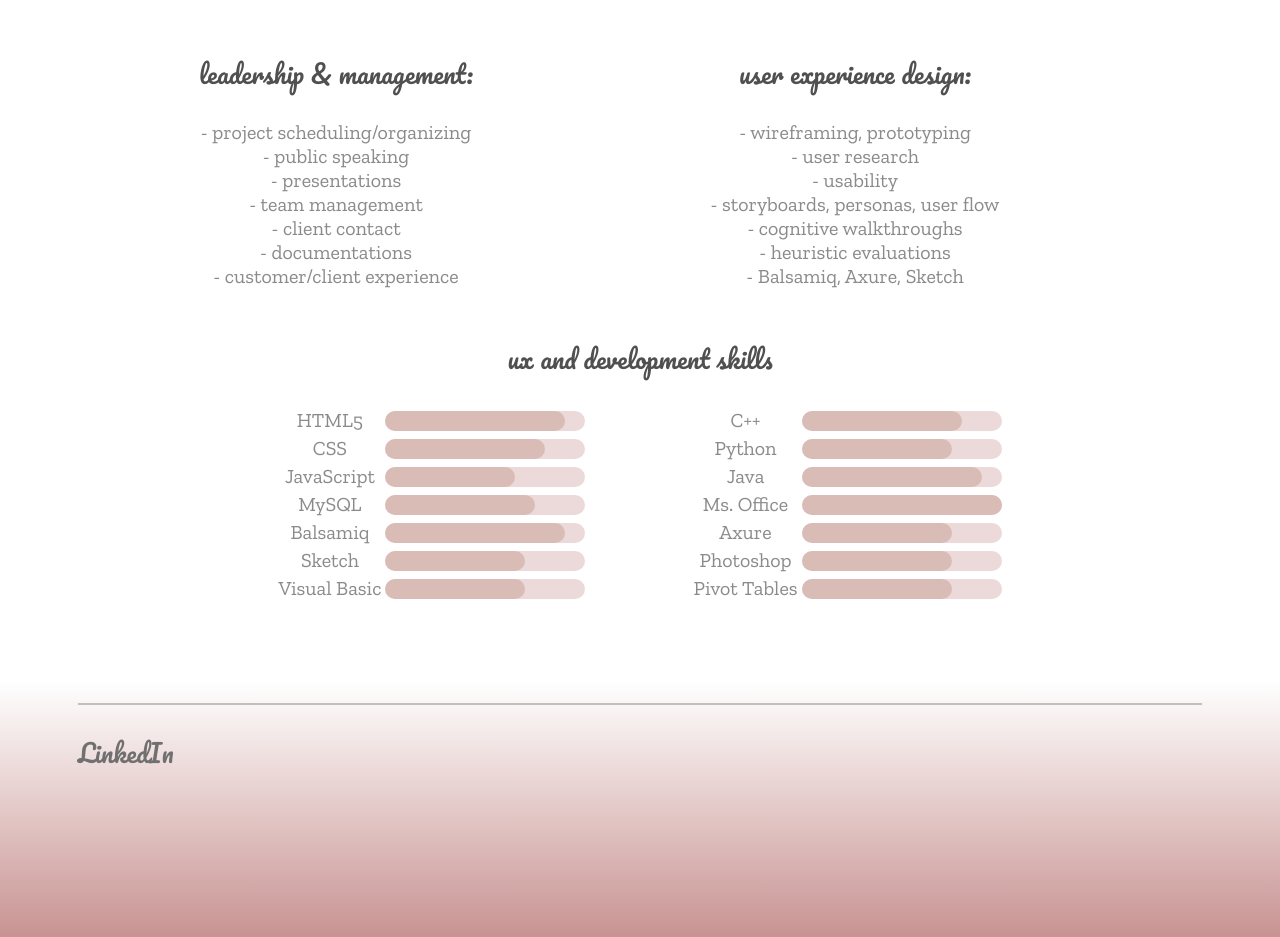
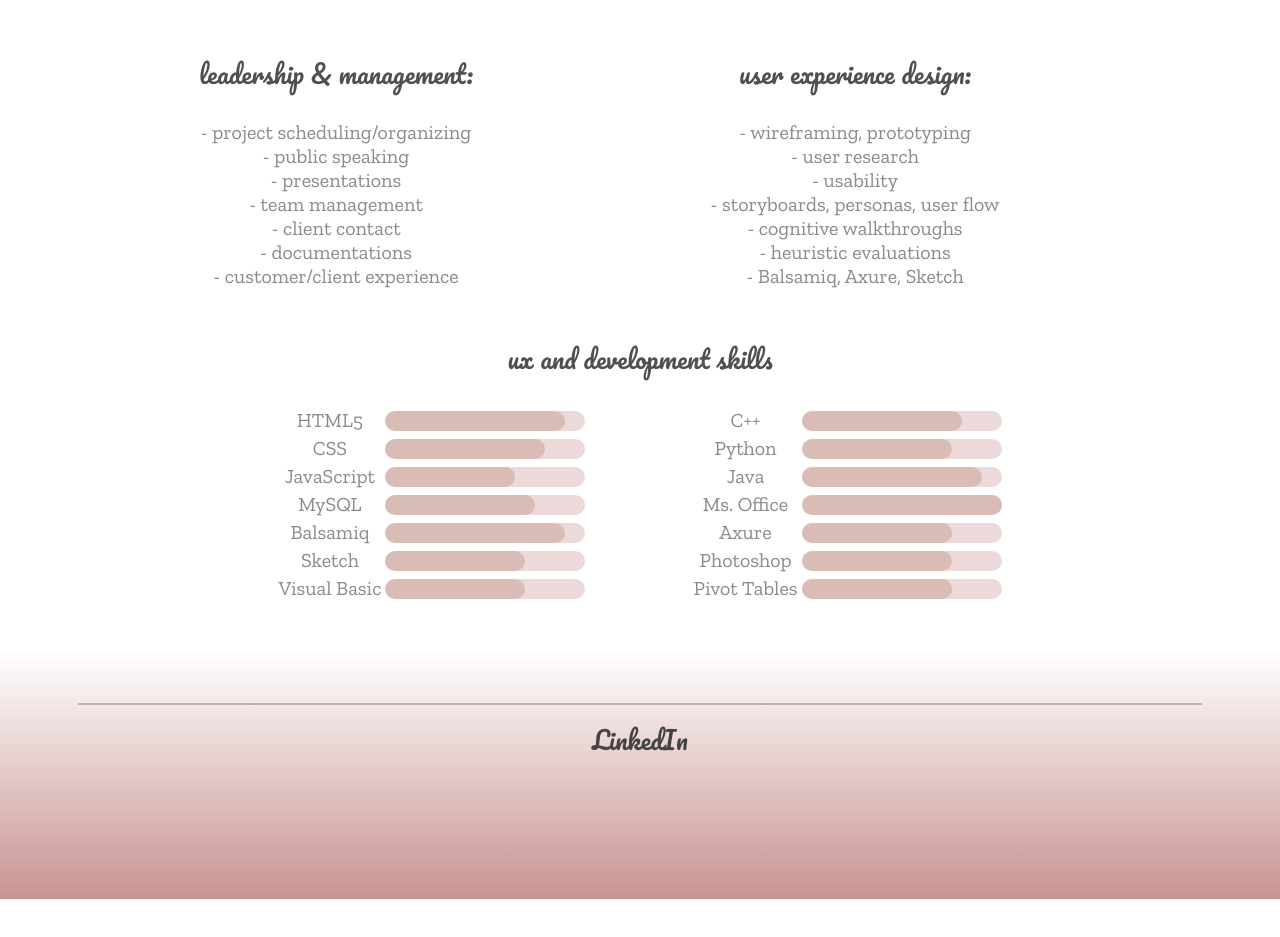
Before and after one commit to msurjani/msurjani.github.io, a plain HTML site: page index.html in a window 1280 px wide. Shown: the part 597-1534 px from the top of the page. After the commit the page ends 1496 px from the top, so only its background shows below. Drawn offline with nearby package versions, Linux system fonts and the light colour scheme; a web font is replaced by a local one.

Commit message:
Update index.html

```diff
--- a/index.html
+++ b/index.html
@@ -127,8 +127,8 @@
         </tr>
       </table>
     </div>
-    <hr class = "hrBottom"></hr>
-  <p align = "left"> LinkedIn </p>
+    <hr class = "hrBottom">LinkedIn</hr>
+
   </div>
   </body>
 
```
